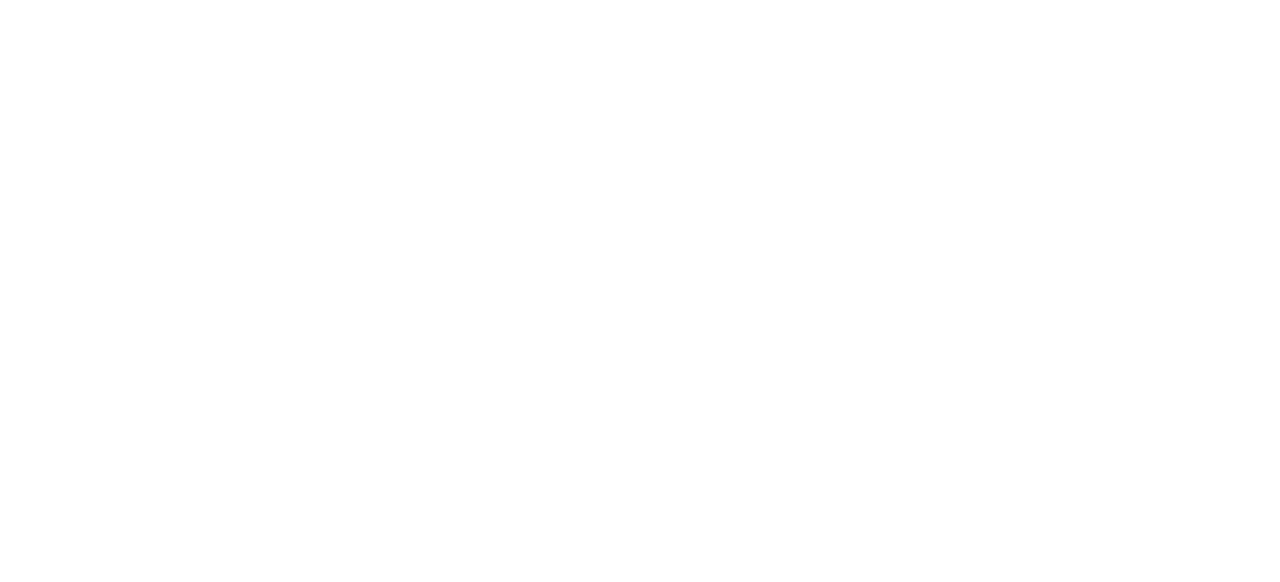
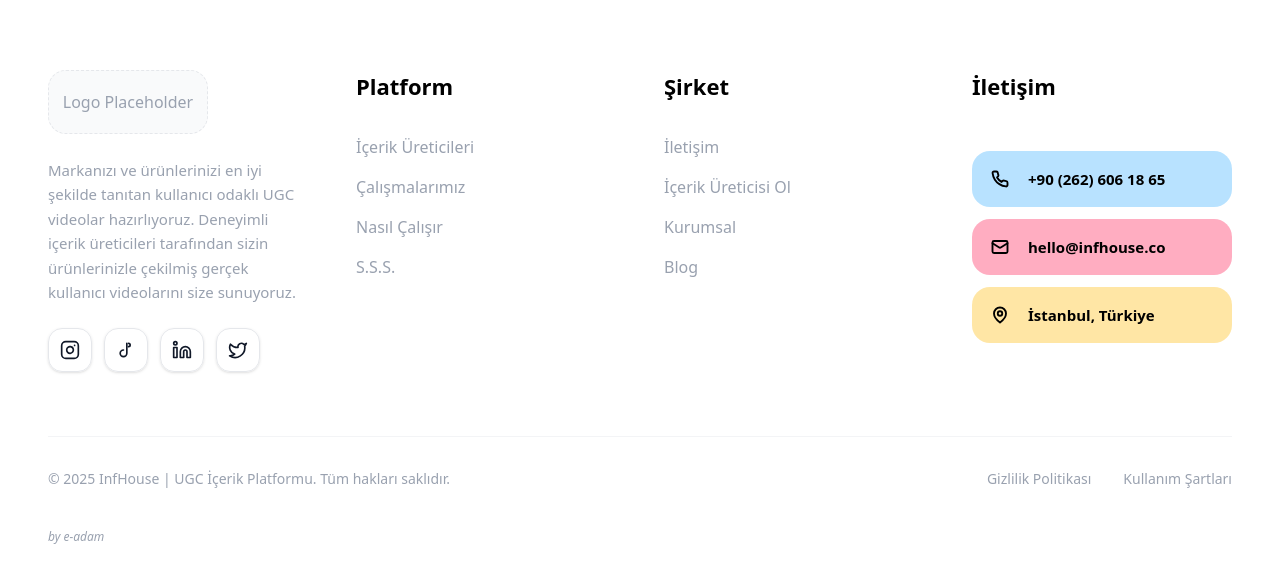
Before and after one commit to jgkaya/infhouse, a Next.js app: page / in a window 1280 px wide. Shown: the part 5060-5642 px from the top of the page. Before the commit the page ends 5049 px from the top, so only its background shows below. Built offline with nearby package versions, Linux system fonts and the light colour scheme.

Commit message:
footer added

```diff
--- a/app/layout.tsx
+++ b/app/layout.tsx
@@ -2,6 +2,7 @@
 import { Geist, Geist_Mono, Instrument_Sans, Inter_Tight } from "next/font/google";
 import "./globals.css";
 import Chatbot from "@/components/Chatbot";
+import Footer from "@/components/Footer";
 
 const geistSans = Geist({
   variable: "--font-geist-sans",
@@ -39,6 +40,7 @@
         className={`${geistSans.variable} ${geistMono.variable} ${instrumentSans.variable} ${interTight.variable} antialiased`}
       >
         {children}
+        <Footer />
         <Chatbot />
       </body>
     </html>
--- /dev/null
+++ b/components/Footer.tsx
@@ -0,0 +1,126 @@
+"use client";
+
+import React from "react";
+import Link from "next/link";
+import { Instagram, Linkedin, Twitter } from "lucide-react";
+
+export default function Footer() {
+    return (
+        <footer className="bg-white pt-20 pb-10 px-4 md:px-12 border-t border-gray-100">
+            <div className="max-w-[1400px] mx-auto">
+                <div className="grid grid-cols-1 md:grid-cols-2 lg:grid-cols-4 gap-12 mb-16">
+                    {/* Brand Column */}
+                    <div className="flex flex-col gap-6">
+                        <div className="w-40 h-16 bg-gray-50 rounded-2xl border border-dashed border-gray-200 flex items-center justify-center text-gray-400 font-medium">
+                            Logo Placeholder
+                        </div>
+                        <p className="text-gray-400 text-[15px] leading-relaxed max-w-xs">
+                            Markanızı ve ürünlerinizi en iyi şekilde tanıtan kullanıcı odaklı UGC videolar hazırlıyoruz. Deneyimli içerik üreticileri tarafından sizin ürünlerinizle çekilmiş gerçek kullanıcı videolarını size sunuyoruz.
+                        </p>
+                        <div className="flex gap-3">
+                            {[
+                                { Icon: Instagram, href: "#" },
+                                {
+                                    Icon: ({ size }: { size: number }) => (
+                                        <svg width={size} height={size} viewBox="0 0 24 24" fill="none" stroke="currentColor" strokeWidth="2" strokeLinecap="round" strokeLinejoin="round">
+                                            <path d="M9 12a4 4 0 1 0 4 4V4" />
+                                            <path d="M15 8a2 2 0 1 0 0-4" />
+                                        </svg>
+                                    ), href: "#"
+                                }, // TikTok
+                                { Icon: Linkedin, href: "#" },
+                                { Icon: Twitter, href: "#" }
+                            ].map((social, i) => (
+                                <Link
+                                    key={i}
+                                    href={social.href}
+                                    className="w-11 h-11 rounded-xl border border-gray-200 flex items-center justify-center text-gray-900 hover:bg-gray-50 transition-all hover:scale-105 shadow-sm"
+                                >
+                                    <social.Icon size={20} />
+                                </Link>
+                            ))}
+                        </div>
+                    </div>
+
+                    {/* Platform Column */}
+                    <div>
+                        <h4 className="text-[22px] font-bold text-black mb-8">Platform</h4>
+                        <ul className="flex flex-col gap-4">
+                            {["İçerik Üreticileri", "Çalışmalarımız", "Nasıl Çalışır", "S.S.S."].map((link) => (
+                                <li key={link}>
+                                    <Link href="#" className="text-gray-400 hover:text-[#FF6C79] transition-colors font-medium">
+                                        {link}
+                                    </Link>
+                                </li>
+                            ))}
+                        </ul>
+                    </div>
+
+                    {/* Şirket Column */}
+                    <div>
+                        <h4 className="text-[22px] font-bold text-black mb-8">Şirket</h4>
+                        <ul className="flex flex-col gap-4">
+                            {["İletişim", "İçerik Üreticisi Ol", "Kurumsal", "Blog"].map((link) => (
+                                <li key={link}>
+                                    <Link href="#" className="text-gray-400 hover:text-[#FF6C79] transition-colors font-medium">
+                                        {link}
+                                    </Link>
+                                </li>
+                            ))}
+                        </ul>
+                    </div>
+
+                    {/* İletişim Column */}
+                    <div className="flex flex-col gap-4">
+                        <h4 className="text-[22px] font-bold text-black mb-8">İletişim</h4>
+                        <div className="flex flex-col gap-3">
+                            <div className="flex items-center gap-3 bg-[#B8E2FF] p-3 rounded-2xl group cursor-pointer hover:shadow-md transition-all">
+                                <div className="w-8 h-8 flex items-center justify-center">
+                                    <svg width="18" height="18" viewBox="0 0 24 24" fill="none" stroke="currentColor" strokeWidth="2.5" strokeLinecap="round" strokeLinejoin="round" className="text-black group-hover:scale-110 transition-transform">
+                                        <path d="M22 16.92v3a2 2 0 0 1-2.18 2 19.79 19.79 0 0 1-8.63-3.07 19.5 19.5 0 0 1-6-6 19.79 19.79 0 0 1-3.07-8.67A2 2 0 0 1 4.11 2h3a2 2 0 0 1 2 1.72 12.84 12.84 0 0 0 .7 2.81 2 2 0 0 1-.45 2.11L8.09 9.91a16 16 0 0 0 6 6l1.27-1.27a2 2 0 0 1 2.11-.45 12.84 12.84 0 0 0 2.81.7A2 2 0 0 1 22 16.92z" />
+                                    </svg>
+                                </div>
+                                <span className="text-black font-semibold text-[15px]">+90 (262) 606 18 65</span>
+                            </div>
+
+                            <div className="flex items-center gap-3 bg-[#FFADC1] p-3 rounded-2xl group cursor-pointer hover:shadow-md transition-all">
+                                <div className="w-8 h-8 flex items-center justify-center">
+                                    <svg width="18" height="18" viewBox="0 0 24 24" fill="none" stroke="currentColor" strokeWidth="2.5" strokeLinecap="round" strokeLinejoin="round" className="text-black group-hover:scale-110 transition-transform">
+                                        <rect width="20" height="16" x="2" y="4" rx="2" />
+                                        <path d="m22 7-8.97 5.7a1.94 1.94 0 0 1-2.06 0L2 7" />
+                                    </svg>
+                                </div>
+                                <span className="text-black font-semibold text-[15px]">hello@infhouse.co</span>
+                            </div>
+
+                            <div className="flex items-center gap-3 bg-[#FFE6A5] p-3 rounded-2xl group cursor-pointer hover:shadow-md transition-all">
+                                <div className="w-8 h-8 flex items-center justify-center">
+                                    <svg width="18" height="18" viewBox="0 0 24 24" fill="none" stroke="currentColor" strokeWidth="2.5" strokeLinecap="round" strokeLinejoin="round" className="text-black group-hover:scale-110 transition-transform">
+                                        <path d="M20 10c0 6-8 12-8 12s-8-6-8-12a8 8 0 0 1 16 0Z" />
+                                        <circle cx="12" cy="10" r="3" />
+                                    </svg>
+                                </div>
+                                <span className="text-black font-semibold text-[15px]">İstanbul, Türkiye</span>
+                            </div>
+                        </div>
+                    </div>
+                </div>
+
+                {/* Bottom Bar */}
+                <div className="flex flex-col md:flex-row justify-between items-center py-8 border-t border-gray-100 gap-6">
+                    <p className="text-gray-400 text-sm">
+                        © 2025 InfHouse | UGC İçerik Platformu. Tüm hakları saklıdır.
+                    </p>
+                    <div className="flex gap-8">
+                        <Link href="#" className="text-gray-400 hover:text-black transition-colors text-sm font-medium">Gizlilik Politikası</Link>
+                        <Link href="#" className="text-gray-400 hover:text-black transition-colors text-sm font-medium">Kullanım Şartları</Link>
+                    </div>
+                </div>
+
+                <div className="flex justify-start">
+                    <span className="text-gray-400 text-xs mt-2 italic">by e-adam</span>
+                </div>
+            </div>
+        </footer>
+    );
+}
```
